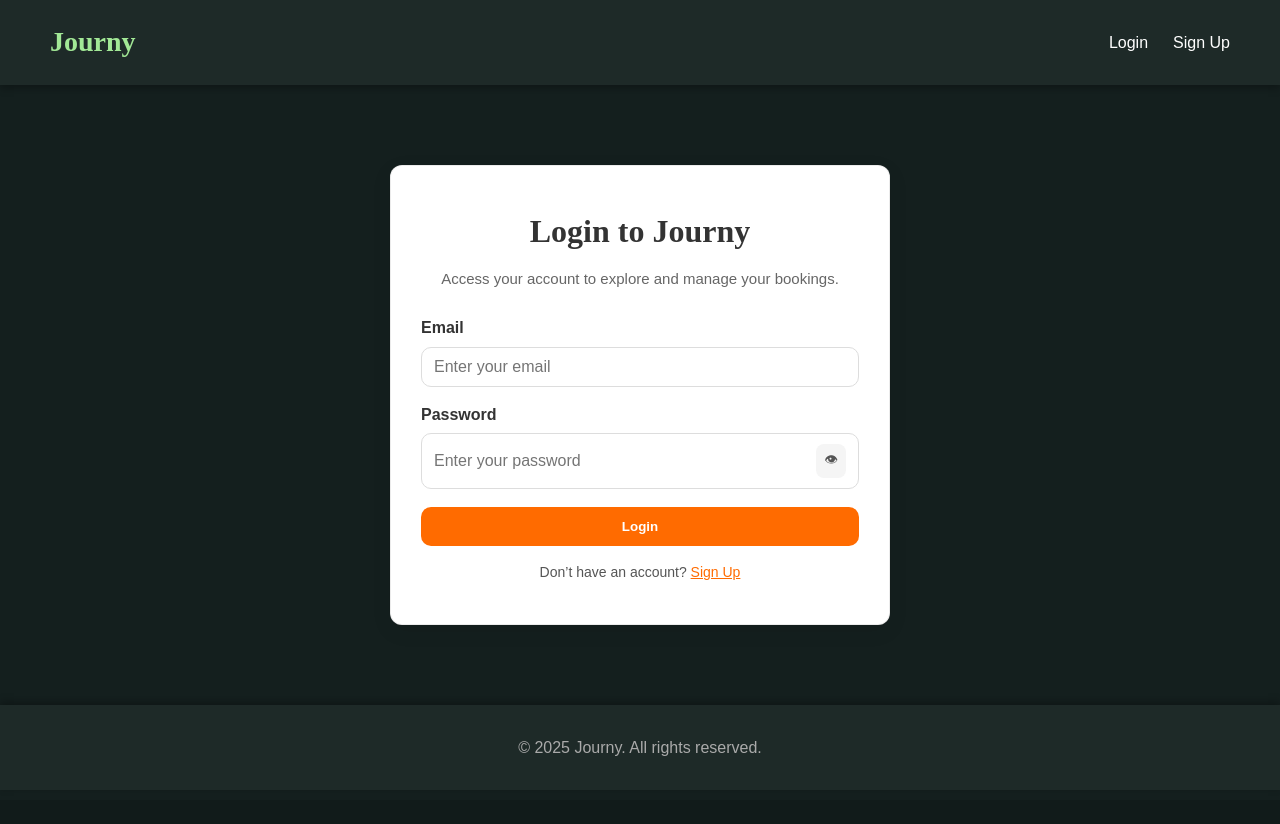
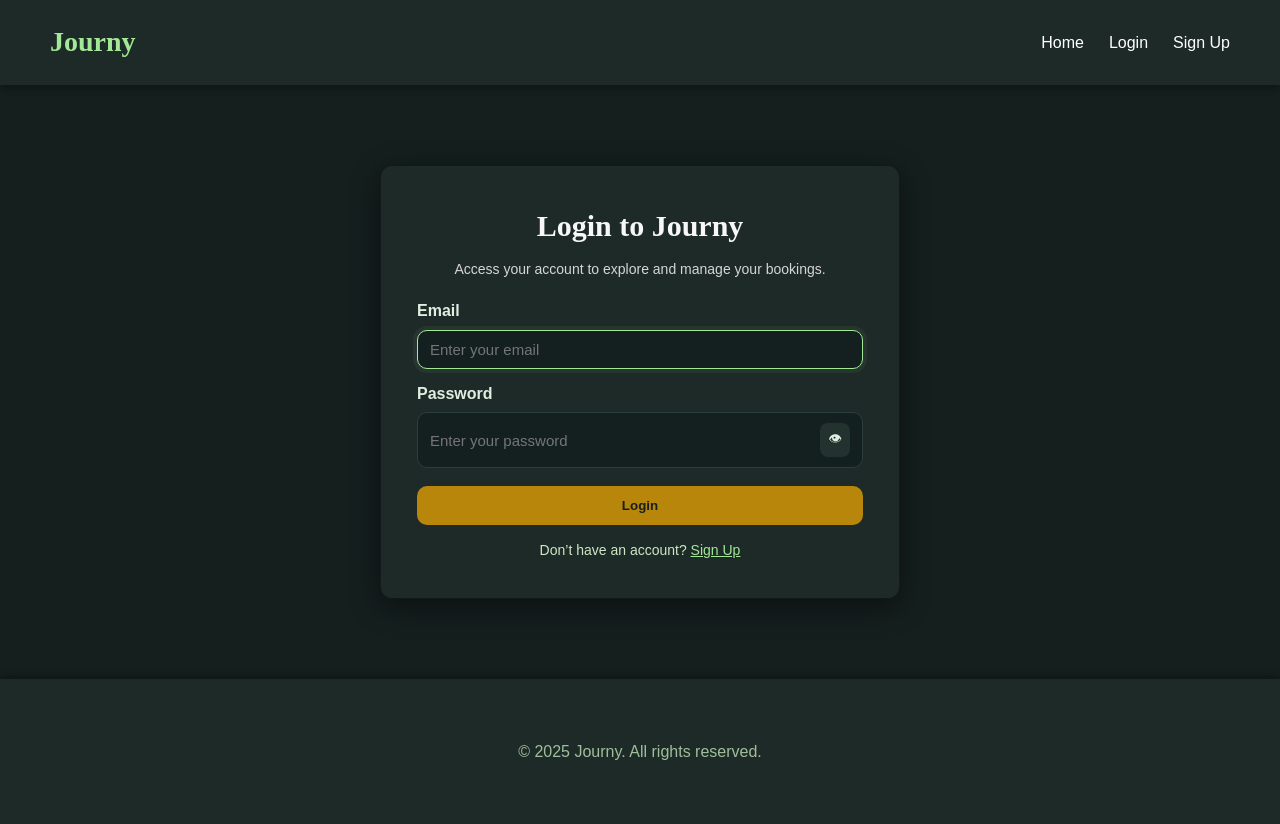
Before and after one commit to falwa-alkhalifah/Journy, a PHP site: page /login.php in a window 1280 px wide. Before the commit the page ends 790 px from the top, so only its background shows below. Run offline with PHP 8.4, Linux system fonts and the light colour scheme.

Commit message:
Refactor login logic and improve error handling
Signed-off-by: Deemafrh <Demohato@gmail.com>

```diff
--- a/login.php
+++ b/login.php
@@ -1,18 +1,18 @@
 <?php
 session_start();
-require_once 'db_config.php';
+require_once 'db_config.php'; // this file defines $link (mysqli)
 
-// If user is already logged in, redirect to appropriate page
+// helper
+function h($v){ return htmlspecialchars((string)$v, ENT_QUOTES, 'UTF-8'); }
+
+// if already logged in -> redirect
 if (isset($_SESSION['user_id'])) {
-    if ($_SESSION['role'] === 'admin') {
-        header('Location: admin.php');
-    } else {
-        header('Location: index.php');
-    }
+    header('Location: ' . (($_SESSION['role'] ?? '') === 'admin' ? 'admin.php' : 'index.php'));
     exit;
 }
 
 $error = '';
+$email = '';
 
 if ($_SERVER['REQUEST_METHOD'] === 'POST') {
     $email    = trim($_POST['email'] ?? '');
@@ -21,116 +21,86 @@ if ($_SERVER['REQUEST_METHOD'] === 'POST') {
     if (!filter_var($email, FILTER_VALIDATE_EMAIL)) {
         $error = 'Invalid email format.';
     } else {
-        // نحضّر الاستعلام
-        $sql = "SELECT UserID, FullName, Email, Password, Role
-                FROM users
-                WHERE Email = ?";
-
+        $sql = "SELECT UserID, FullName, Email, Password, Role FROM users WHERE Email = ?";
         if ($stmt = mysqli_prepare($link, $sql)) {
             mysqli_stmt_bind_param($stmt, "s", $email);
             mysqli_stmt_execute($stmt);
-            $result = mysqli_stmt_get_result($stmt);
-            $u = mysqli_fetch_assoc($result);
+            $res = mysqli_stmt_get_result($stmt);
+            $u = mysqli_fetch_assoc($res);
+            mysqli_stmt_close($stmt);
 
             if (!$u) {
                 $error = 'No account found. Please sign up first.';
             } else {
                 $stored = $u['Password'];
                 $ok = false;
-
-                // إذا الباسورد مخزّن كنص عادي (زي 123456 في الدامب)
                 if (preg_match('/^\$2[ayb]\$/', $stored)) {
-                    // bcrypt hash
                     $ok = password_verify($password, $stored);
                 } else {
-                    // نص عادي
                     $ok = hash_equals($stored, $password);
                 }
 
                 if (!$ok) {
                     $error = 'Incorrect password.';
                 } else {
-                    // نحفظ بيانات المستخدم في السيشن
-                    $_SESSION['user_id']   = (int) $u['UserID'];
+                    // login successful
+                    $_SESSION['user_id']   = (int)$u['UserID'];
                     $_SESSION['user_name'] = $u['FullName'];
                     $_SESSION['role']      = $u['Role'];
 
-                    // توجيه حسب الدور
-                    if ($u['Role'] === 'admin') {
-                        header('Location: admin.php');
-                    } else {
-                        header('Location: index.php');
-                    }
+                    header('Location: ' . ($u['Role'] === 'admin' ? 'admin.php' : 'index.php'));
                     exit;
                 }
             }
-
-            mysqli_stmt_close($stmt);
         } else {
-            // لو فيه مشكلة في الاستعلام نفسه
             $error = 'Database error: ' . mysqli_error($link);
         }
     }
 }
 ?>
-<!DOCTYPE html>
+<!doctype html>
 <html lang="en">
 <head>
-<meta charset="UTF-8" />
-<meta name="viewport" content="width=device-width, initial-scale=1.0"/>
+  <meta charset="utf-8" />
+  <meta name="viewport" content="width=device-width,initial-scale=1"/>
   <title>Journy - Login</title>
-<link rel="stylesheet" href="style.css" />
-
+  <link rel="stylesheet" href="style.css">
   <style>
-  .auth-section{
-    max-width: 500px; margin: 80px auto; background:#fff;
-    border:1px solid rgba(0,0,0,.08); border-radius:12px;
-    padding:40px 30px; box-shadow:0 6px 20px rgba(0,0,0,.08);
+    /* scoped auth styles - dark theme compatible (won't affect other pages) */
+    .auth-section {
+      max-width: 520px;
+      margin: 80px auto;
+      background: #1e2a28;
+      border: 1px solid rgba(0,0,0,0.4);
+      border-radius: 12px;
+      padding: 36px;
+      box-shadow: 0 8px 30px rgba(0,0,0,0.45);
+      color: #eee;
     }
-  .auth-section h2{
-    font-family:'Playfair Display',serif; font-size:32px;
-    color:#333; text-align:center; margin-bottom:10px;
+    .auth-section h2 {
+      font-family: 'Playfair Display', serif;
+      font-size: 30px;
+      color: #f6f7f6;
+      margin-bottom: 8px;
+      text-align:center;
     }
-  .auth-section .subtitle{
-    text-align:center; color:#666; margin-bottom:24px; font-size:15px;
+    .auth-section .subtitle { color:#d6d6d6; text-align:center; margin-bottom:18px; font-size:14px; }
+    .auth-section label { display:block; font-weight:600; color:#dfeee0; margin:12px 0 6px; }
+    .input-wrapper {
+      display:flex; align-items:center; gap:8px;
+      background: #13201f; border:1px solid #2b3e3c; border-radius:10px;
+      padding:10px 12px;
     }
-  .auth-section label{
-    display:block; font-weight:600; color:#333; margin:15px 0 6px;
-  }
-  .auth-section .input-wrapper{
-    display:flex; align-items:center; gap:8px; background:#fff;
-    border:1px solid #ddd; border-radius:10px;
-    padding:10px 12px; transition:border-color .2s, box-shadow .2s;
-  }
-  .auth-section .input-wrapper:focus-within{
-    border-color:#ff6b00; box-shadow:0 0 0 3px rgba(255,107,0,.15);
-  }
-  .auth-section input[type="email"],
-  .auth-section input[type="password"]{
-    width:100%; border:0; outline:0; background:transparent;
-    font-size:16px; color:#333;
-  }
-  .auth-section .peek{
-    border:0; background:#f5f5f5; color:#555;
-    padding:6px 8px; border-radius:8px; cursor:pointer;
-  }
-  .auth-section .peek:hover{ background:#eee; }
-  .auth-section .btn{
-    width:100%; margin-top:18px; background:#ff6b00; color:#fff;
-    border:none; border-radius:10px; padding:12px;
-    font-weight:600; cursor:pointer; transition:background .2s;
-  }
-  .auth-section .btn:hover{ background:#e65b00; }
-  .auth-section .switch{
-    text-align:center; margin-top:15px; font-size:14px; color:#555;
-  }
-  .auth-section .switch a{ color:#ff6b00; text-decoration:underline; }
-  .auth-section .error{
-    color:#d93025; font-size:13px; margin-top:6px; display:block;
-  }
-  @media (max-width:768px){
-    .auth-section{ margin:50px 16px; padding:30px 20px; }
-  }
+    .input-wrapper:focus-within { border-color:#a2e896; box-shadow: 0 0 0 4px rgba(162,232,150,0.06); }
+    .input-wrapper input { width:100%; border:0; outline:0; background:transparent; color:#eee; font-size:15px; }
+    .peek { border:0; background:#23312f; color:#dfeee0; padding:6px 8px; border-radius:8px; cursor:pointer; }
+    .peek:hover{ background:#2b3e3c; }
+    .btn { width:100%; margin-top:18px; background:#b8860b; color:#141f1e; border:none; border-radius:10px; padding:12px; font-weight:700; cursor:pointer; }
+    .btn:hover{ background:#d4af37; }
+    .switch { text-align:center; margin-top:14px; color:#cfe6c3; font-size:14px; }
+    .switch a { color:#a2e896; text-decoration:underline; }
+    .error { color:#ff9aa2; font-size:13px; margin-top:8px; display:block; text-align:center; }
+    @media (max-width:768px) { .auth-section{ margin:40px 16px; padding:22px; } }
   </style>
 </head>
 <body>
@@ -138,6 +108,7 @@ if ($_SERVER['REQUEST_METHOD'] === 'POST') {
   <nav>
     <div class="logo">Journy</div>
     <ul class="nav-links">
+      <li><a href="index.php">Home</a></li>
       <li><a href="login.php" class="active">Login</a></li>
       <li><a href="signup.php">Sign Up</a></li>
     </ul>
@@ -150,31 +121,30 @@ if ($_SERVER['REQUEST_METHOD'] === 'POST') {
     <p class="subtitle">Access your account to explore and manage your bookings.</p>
 
     <?php if ($error): ?>
-      <small class="error"><?= htmlspecialchars($error) ?></small>
+      <div class="error"><?= h($error) ?></div>
     <?php endif; ?>
 
     <form method="post" novalidate>
       <label for="email">Email</label>
       <div class="input-wrapper">
-        <input type="email" id="email" name="email"
-               placeholder="Enter your email" autocomplete="email" required>
+        <input id="email" name="email" type="email" placeholder="Enter your email" value="<?= h($email) ?>" required autofocus>
       </div>
 
       <label for="password">Password</label>
       <div class="input-wrapper">
-        <input type="password" id="password" name="password"
-               placeholder="Enter your password" minlength="6" required>
-        <button class="peek" type="button" aria-label="Show password" data-target="password">👁</button>
+        <input id="password" name="password" type="password" placeholder="Enter your password" minlength="6" required>
+        <button class="peek" type="button" data-target="password" aria-label="Show password">👁</button>
       </div>
 
-      <button type="submit" class="btn">Login</button>
+      <button class="btn" type="submit">Login</button>
+
       <p class="switch">Don’t have an account? <a href="signup.php">Sign Up</a></p>
     </form>
   </section>
 </main>
 
 <footer>
-  <p>&copy; 2025 Journy. All rights reserved.</p>
+  <p style="text-align:center; color:#9fbf9a; padding:30px 0;">&copy; 2025 Journy. All rights reserved.</p>
 </footer>
 
 <script>
```
Lines whose indentation alone changed are shown as unchanged.
